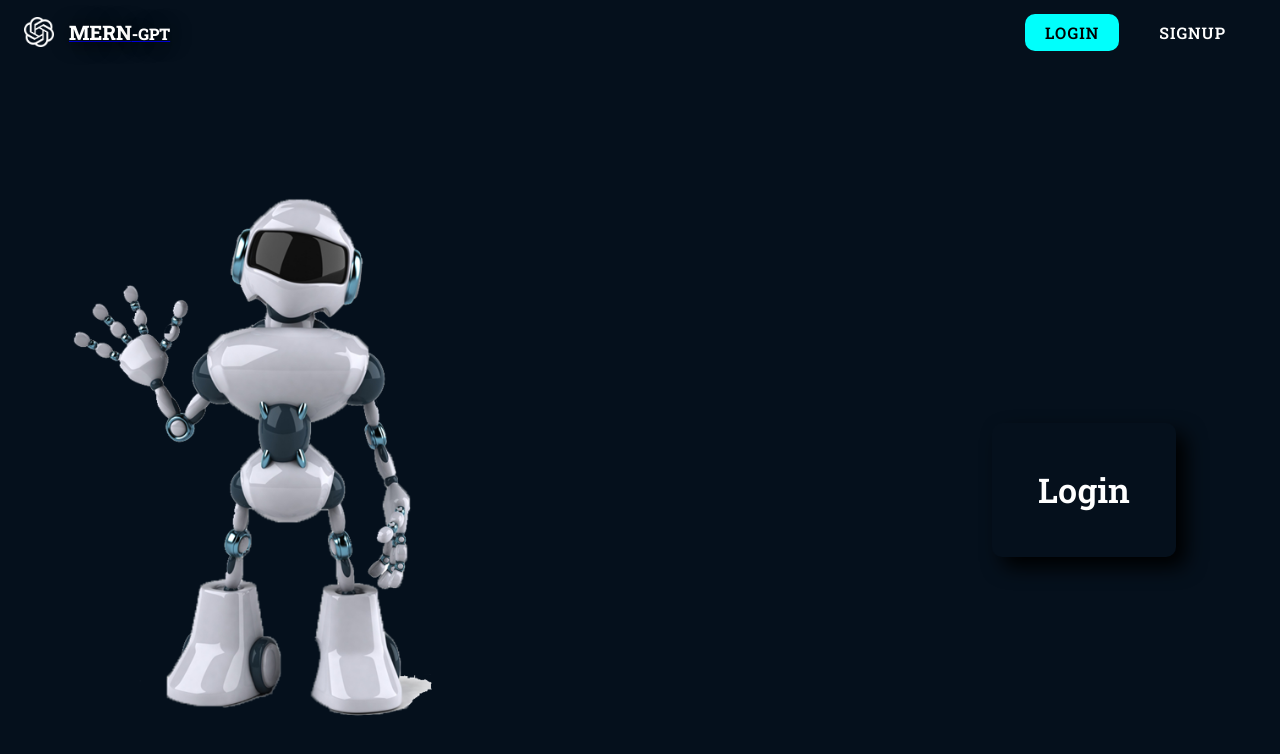
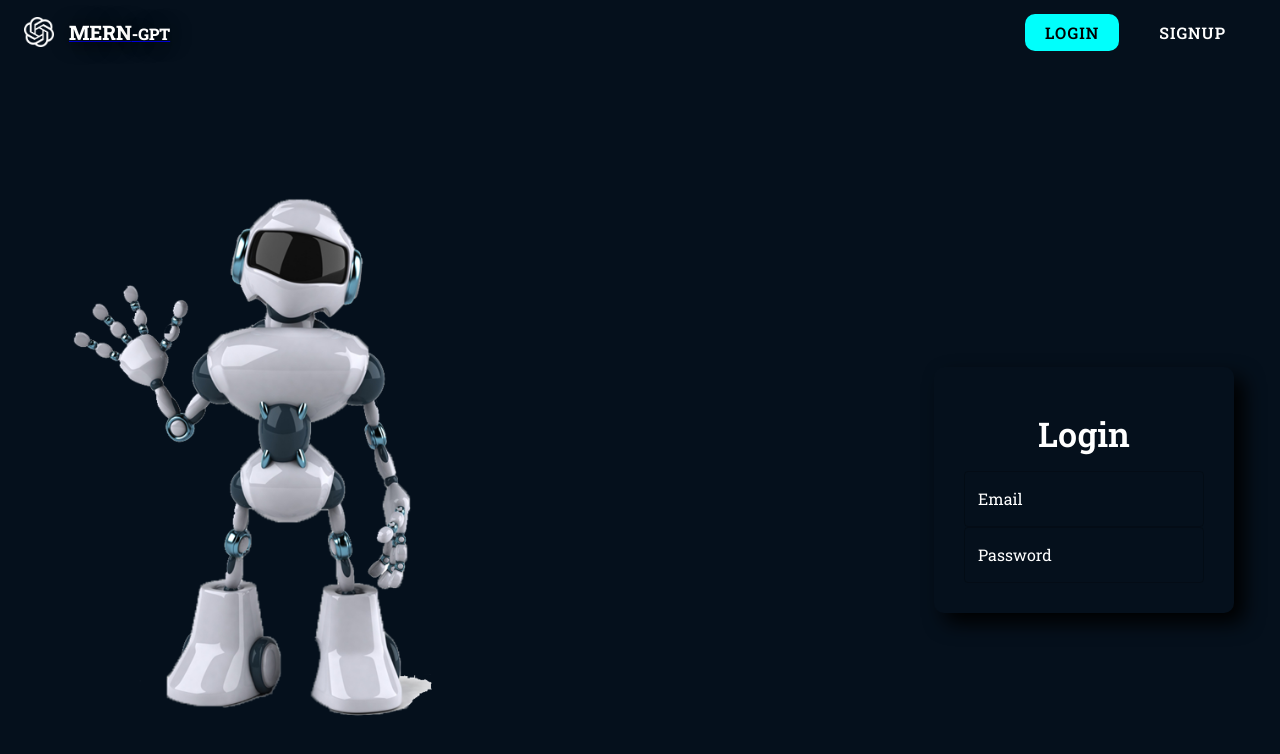
Before and after one commit to bansalpratham/AI-ChatBot, a React (Vite) app in the folder frontend/: page /login in a window 1280 px wide. Shown: the top 754 px of the page. Built offline with nearby package versions, Linux system fonts and the light colour scheme.

Commit message:
feat: add CustomizedInput component to Login page for email and password fields

```diff
--- /dev/null
+++ b/frontend/src/components/shared/CustomizedInput.tsx
@@ -0,0 +1,13 @@
+import { TextField } from '@mui/material';
+import React from 'react'
+type Props = {
+    name: string;
+    type: string;
+    label: string;
+};
+
+function CustomizedInput(props: Props) {
+  return <TextField name={props.name} label={props.label} type={props.type} />
+}
+
+export default CustomizedInput
--- a/frontend/src/pages/Login.tsx
+++ b/frontend/src/pages/Login.tsx
@@ -1,4 +1,5 @@
 import { Box, Typography } from '@mui/material'
+import CustomizedInput from '../components/shared/CustomizedInput'
 
 function Login() {
   return (
@@ -27,6 +28,8 @@ function Login() {
               <Typography variant='h4' align='center' sx={{ p: 2, fontWeight: 600 }}>
                 Login
               </Typography>
+              <CustomizedInput type='email' name='email' label='Email' />
+              <CustomizedInput type='password' name='password' label='Password' />
              </Box>
             </form>
       </Box>
```
